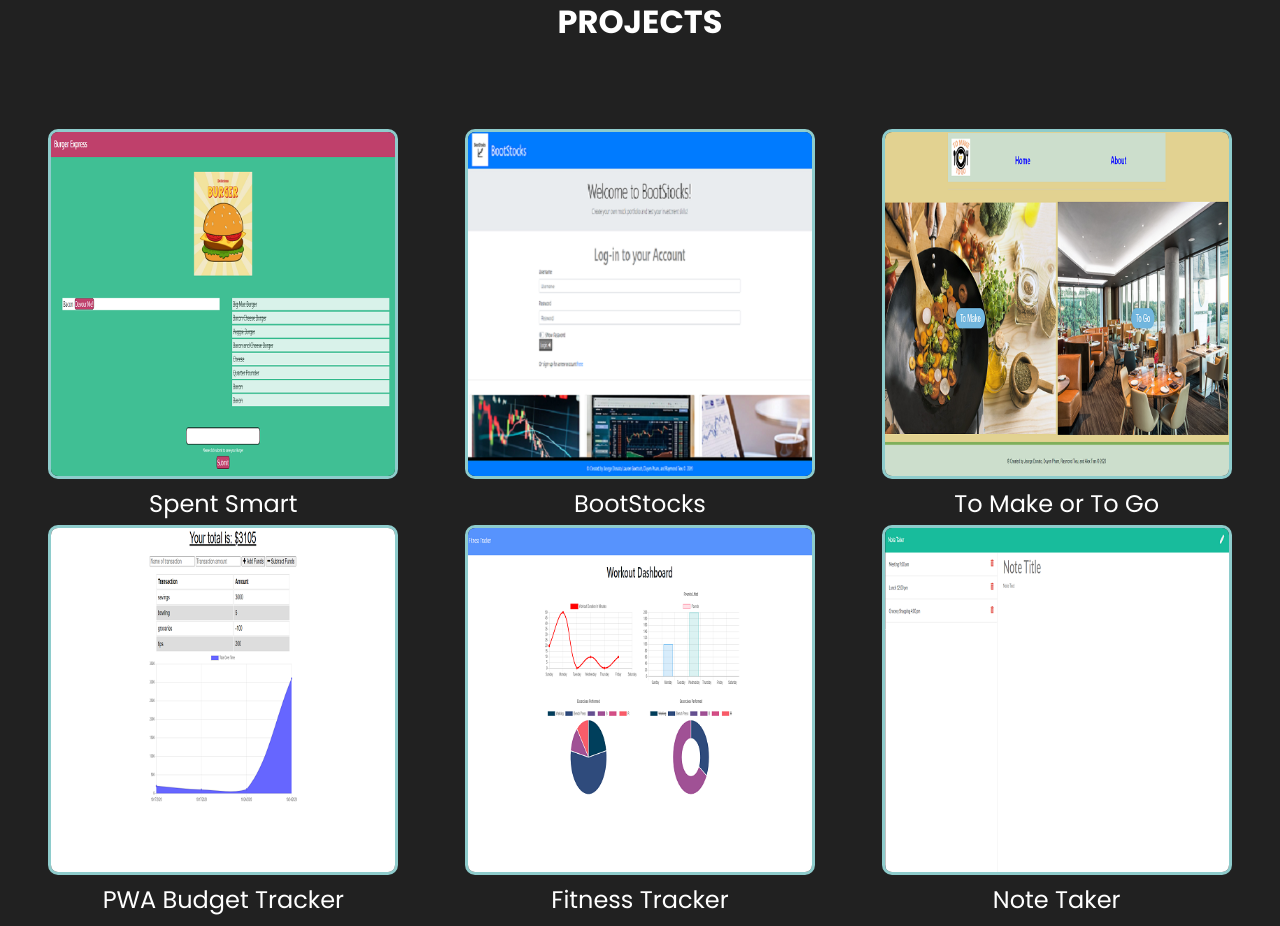
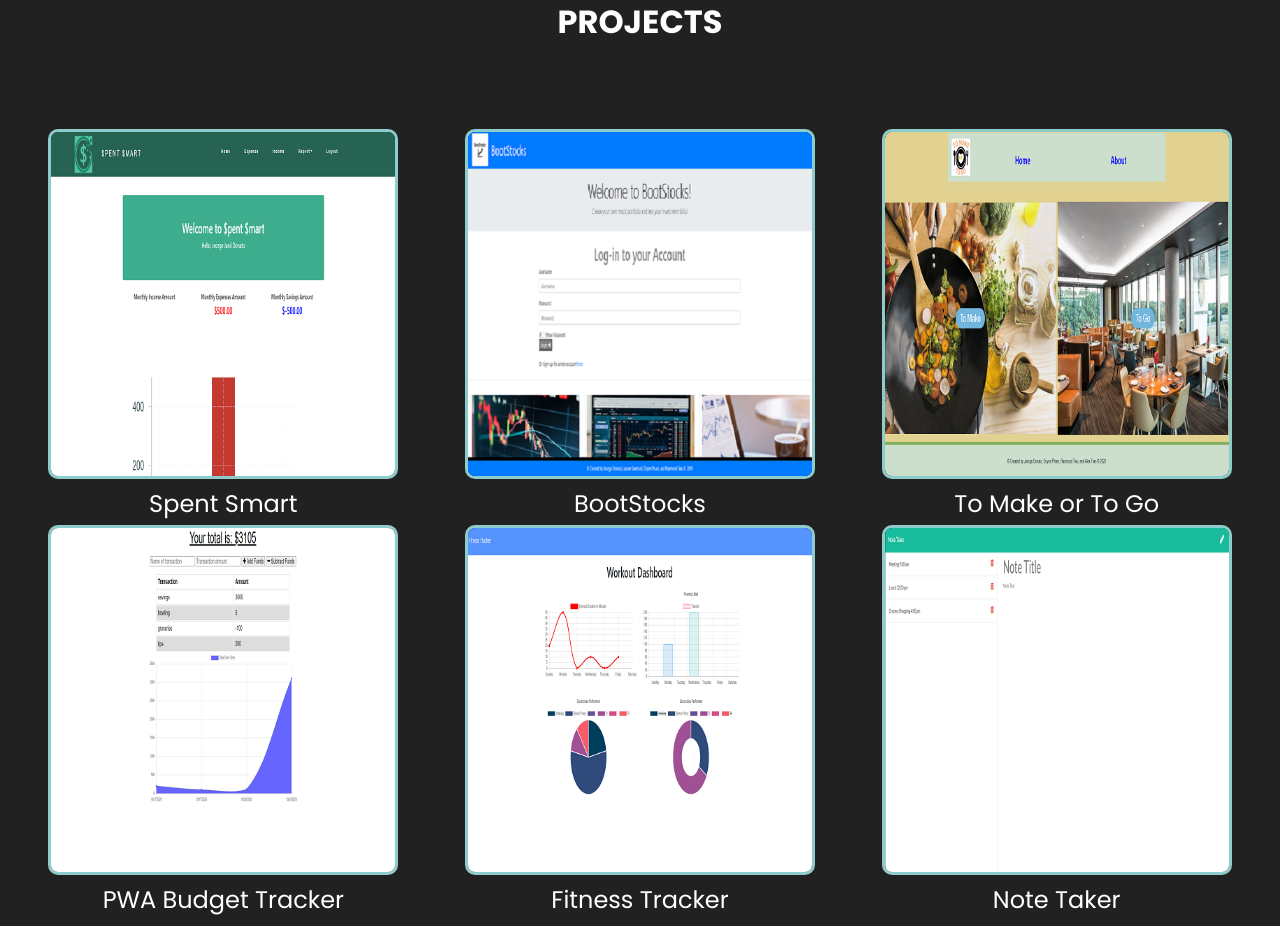
Before and after one commit to jeorgedonato/react-portfolio, a React (Create React App) app: page / in a window 1280 px wide. Shown: the part 1680-2606 px from the top of the page. Built offline with nearby package versions, Linux system fonts and the light colour scheme.

Commit message:
Modified spentsmart image

```diff
--- a/src/pages/Projects/index.js
+++ b/src/pages/Projects/index.js
@@ -18,7 +18,7 @@ const Projects = () => {
               repo="https://github.com/jeorgedonato/spent-smart"
               demo="https://spentsmart.herokuapp.com/"
               desc="Spent Smart allows users to input their monthly income and expense breakdown (along with their associated category options, such as paycheck, food, transportation, etc.)."
-              src={'/ProjectImages/burger-express.png'} />
+              src={'/ProjectImages/spentsmart.png'} />
             <Card
               text="BootStocks"
               repo="https://github.com/jeorgedonato/BootStocks"
```
Also changed, not shown: public/ProjectImages/spentsmart.png.
